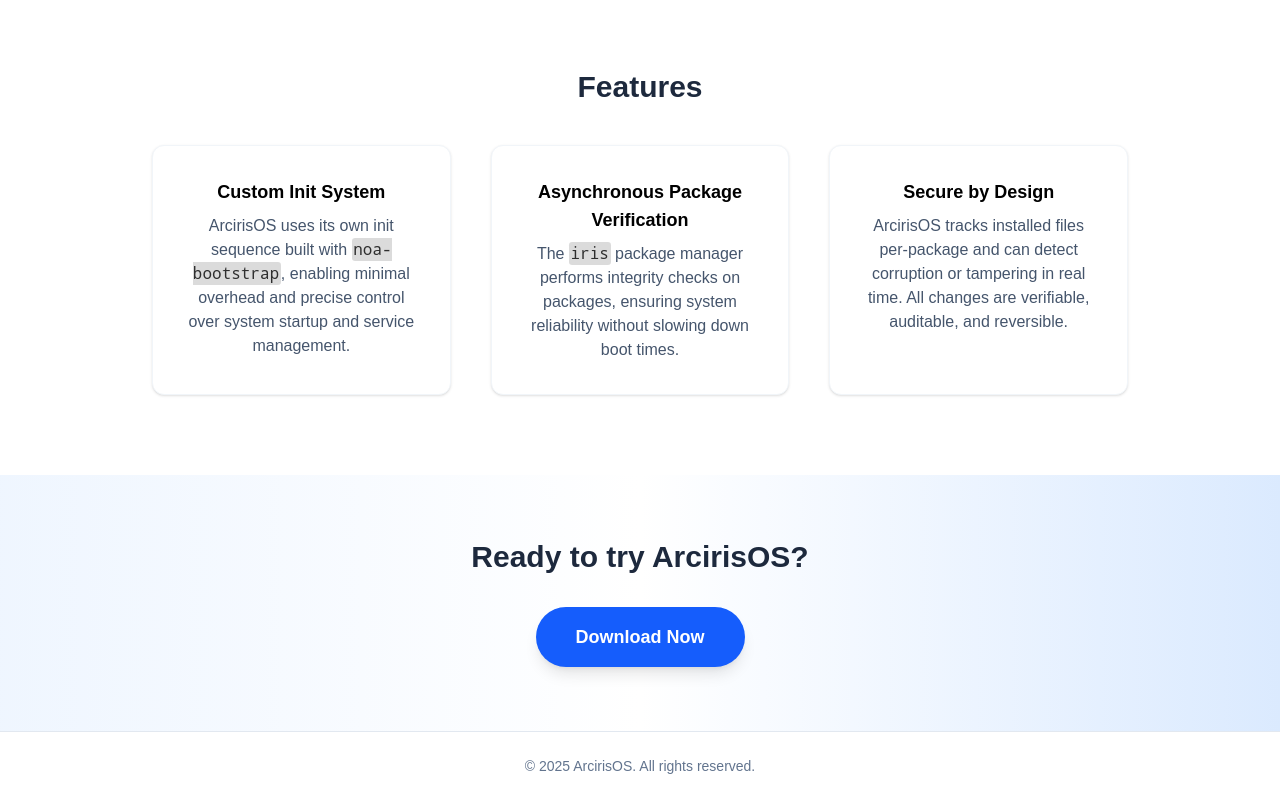
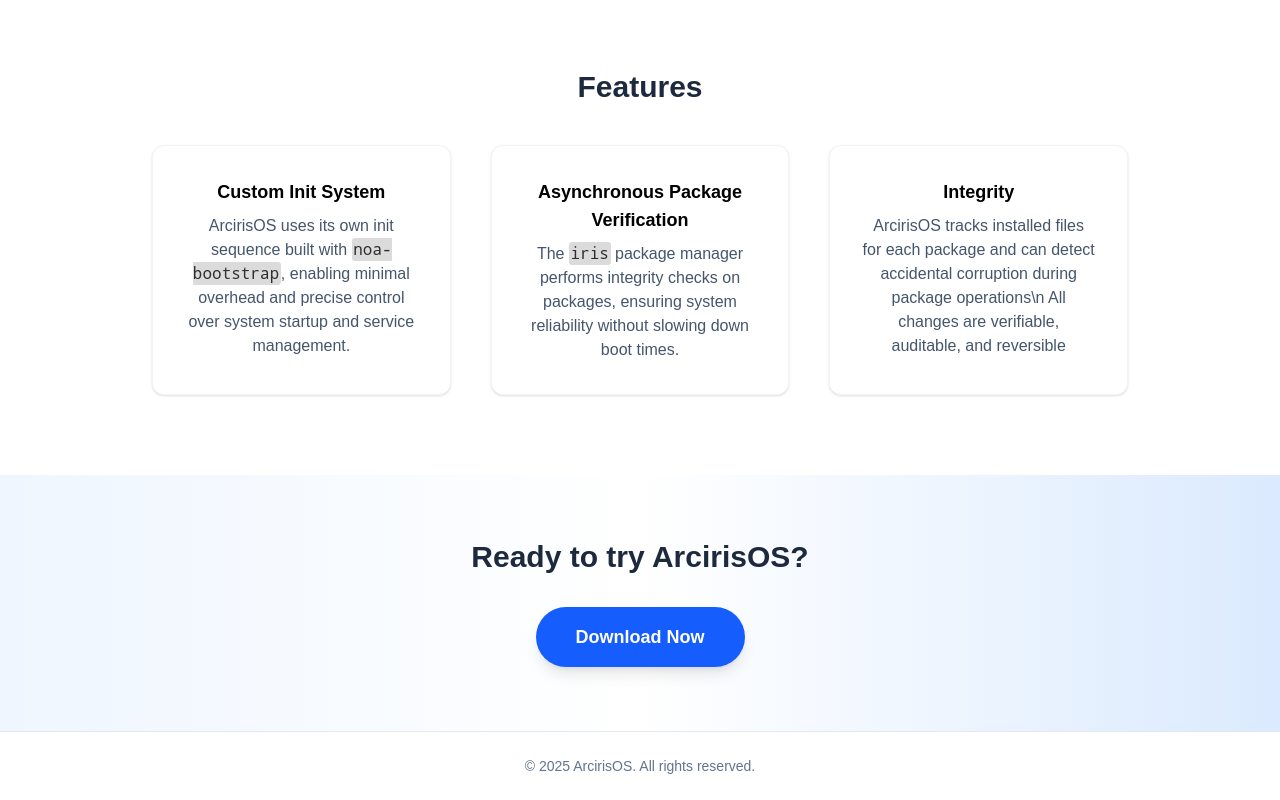
Before and after one commit to Arciris-org/arciris-org.github.io, a plain HTML site: page index.html in a window 1280 px wide. Shown: the part 1188-1988 px from the top of the page. Drawn offline with nearby package versions, Linux system fonts and the light colour scheme.

Commit message:
fix expression of security

```diff
--- a/i18n/template.json
+++ b/i18n/template.json
@@ -15,8 +15,8 @@
 	"custom_init_system_desc": "ArcirisOS uses its own init sequence built with <code>noa-bootstrap</code>, enabling minimal overhead and precise control over system startup and service management.",
 	"async_pkg_verfication": "Asynchronous Package Verification",
 	"async_pkg_verfication_desc": "The <code>iris</code> package manager performs integrity checks on packages, ensuring system reliability without slowing down boot times.",
-	"secure_by_desgin": "Secure by Design",
-	"secure_by_desgin_desc": "ArcirisOS tracks installed files per-package and can detect corruption or tampering in real time. All changes are verifiable, auditable, and reversible.",
+	"secure_by_design": "Integrity",
+	"secure_by_design_desc": "ArcirisOS tracks installed files for each package and can detect accidental corruption during package operations\n All changes are verifiable, auditable, and reversible",
 	"footer_download": "Ready to try ArcirisOS?",
 	"footer_download_btn": "Download Now",
 
--- a/i18n/zh.json
+++ b/i18n/zh.json
@@ -16,7 +16,7 @@
 	"async_pkg_verfication": "异步包验证",
 	"async_pkg_verfication_desc": "<code>iris</code> 包管理器对包进行完整性检查，确保系统可靠性而不影响启动时间。",
 	"secure_by_desgin": "安全设计",
-	"secure_by_desgin_desc": "ArcirisOS 按包跟踪已安装文件，可以实时检测损坏或篡改。所有更改都是可验证、可审计和可逆的。",
+	"secure_by_desgin_desc": "ArcirisOS 跟踪每个包安装的文件，能够在包操作期间检测意外损坏\n所有更改都是可验证、可审计且可逆的",
 	"footer_download": "准备试用 ArcirisOS？",
 	"footer_download_btn": "立即下载",
 
--- a/index.html
+++ b/index.html
@@ -103,8 +103,8 @@
                         <p class="text-slate-600">The <code>iris</code> package manager performs integrity checks on packages, ensuring system reliability without slowing down boot times.</p>
                     </div>
                     <div class="bg-white rounded-xl shadow p-8 flex flex-col items-center text-center border border-slate-100">
-                        <h3 class="font-semibold text-lg mb-2">Secure by Design</h3>
-                        <p class="text-slate-600">ArcirisOS tracks installed files per-package and can detect corruption or tampering in real time. All changes are verifiable, auditable, and reversible.</p>
+                        <h3 class="font-semibold text-lg mb-2">Integrity</h3>
+                        <p class="text-slate-600">ArcirisOS tracks installed files for each package and can detect accidental corruption during package operations\n All changes are verifiable, auditable, and reversible</p>
                     </div>
                 </div>
             </div>
```
